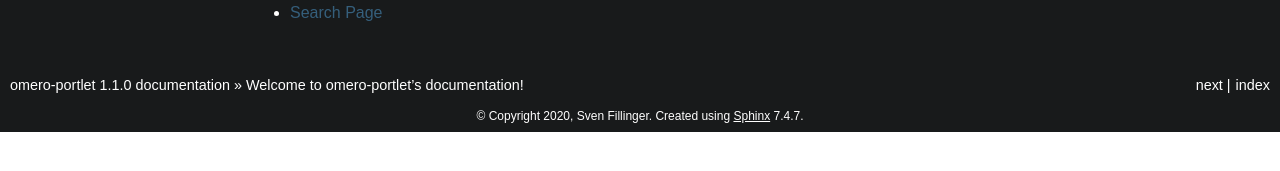
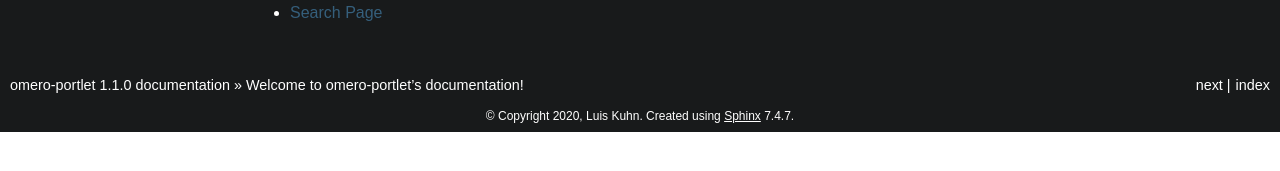
Before and after one commit to qbicsoftware/omero-portlet, a Sphinx documentation site: the page built from docs/index.rst, in a window 1280 px wide. Shown: the part 661-832 px from the top of the page. Built offline with Sphinx 7.4.7, drawn with Linux system fonts in a browser that asks for light colours.

Commit message:
Add Luis Kuhn back again as Copyright holder

```diff
--- a/docs/conf.py
+++ b/docs/conf.py
@@ -47,8 +47,8 @@ master_doc = 'index'
 
 # General information about the project.
 project = 'omero-portlet'
-copyright = "2020, Sven Fillinger"
-author = "Sven Fillinger"
+copyright = "2020, Luis Kuhn"
+author = "Luis Kuhn"
 
 # The version info for the project you're documenting, acts as replacement
 # for |version| and |release|, also used in various other places throughout
```
Also changed, not shown: 1 other file.
